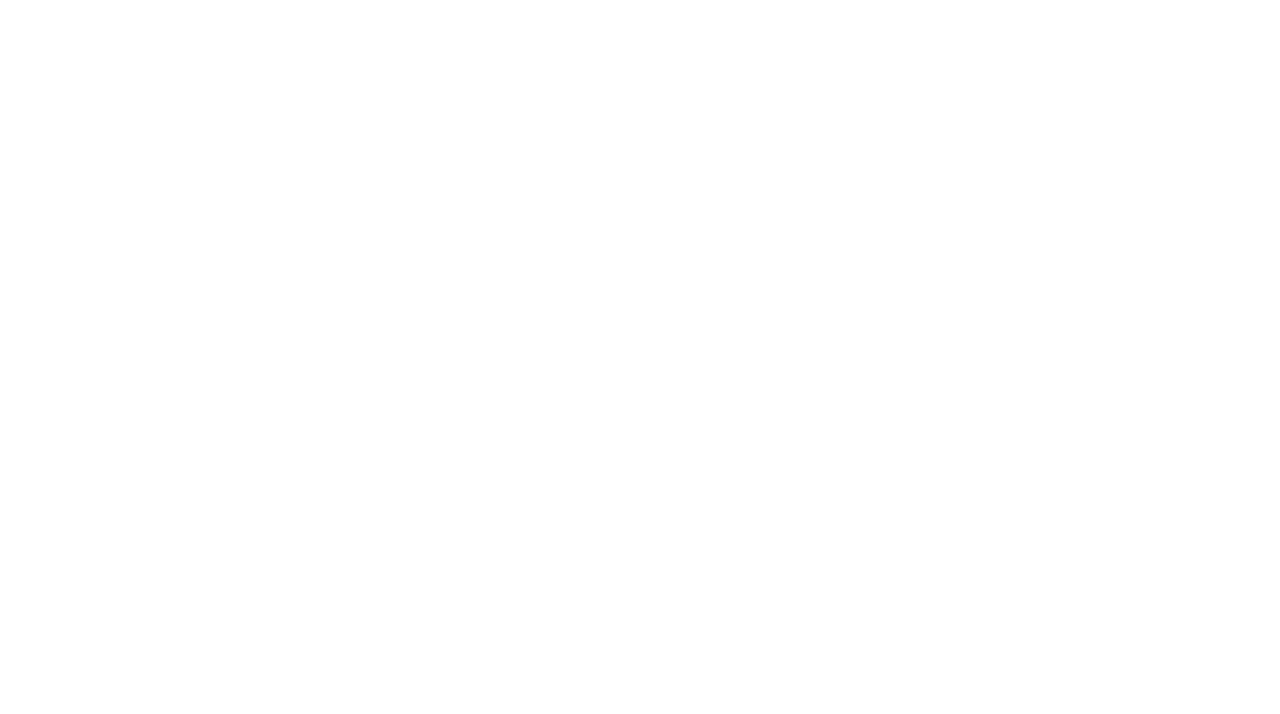
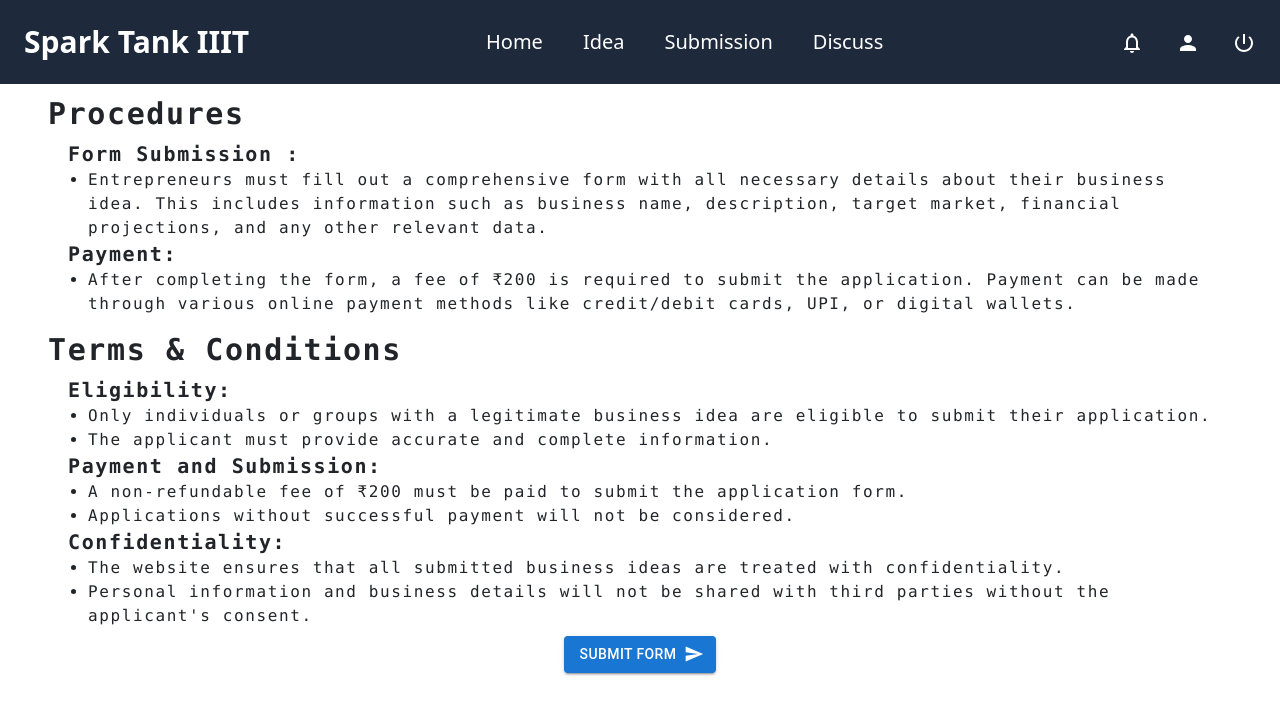
Before and after one commit to Rohit-110/Spark-Tank-IIIT-Frontend, a React (Create React App) app: page /idea in a window 1280 px wide. Before the commit this address had no page. Shown: the top 714 px of the page. Built offline with nearby package versions, Linux system fonts and the light colour scheme.

Commit message:
updates done

```diff
--- a/src/App.js
+++ b/src/App.js
@@ -7,6 +7,7 @@ import MySubmission from './pages/MySubmission.jsx';
 import Signup from './pages/Signup.jsx';
 import Submission from './pages/Submission.jsx';
 import Home from './pages/Home.jsx';
+import Idea from './pages/Idea.jsx';
 function App() {
 
   return (
@@ -15,6 +16,7 @@ function App() {
         <Routes>
           <Route path = "/login" element={<Login/>} />
           <Route path = "/" element={<Signup/>}/>
+          <Route path = "/idea" element={<Idea/>}/>
           <Route path = "/home" element={<Home/>}/>
           <Route path = "/paymentsuccess" element={<PaymentSuccess/>}/>
           <Route path = "/submitform" element={<Form/>}/>
--- a/src/pages/Idea.jsx
+++ b/src/pages/Idea.jsx
@@ -1,10 +1,53 @@
 import React from 'react'
+import Navbar from '../components/Navbar'
+import Button from '@mui/material/Button';
+import SendIcon from '@mui/icons-material/Send';
+import { Link } from 'react-router-dom';
 
 const Idea = () => {
   return (
     <>
-    <div>
-        <div>Procedures</div>
+    <Navbar/>
+    <div className='mt-24 mx-5 font-mono tracking-widest'>
+        <div className='text-3xl font-bold'>Procedures</div>
+        <div className=' mt-2'>
+            <span className='text-xl font-semibold ml-5'>Form Submission : </span>
+            <ul className="list-disc ml-10">
+                <li>Entrepreneurs must fill out a comprehensive form with all necessary details about their business idea. This includes information such as business name, description, target market, financial projections, and any other relevant data.</li>
+            </ul>
+        </div>
+        <div>
+            <span className='text-xl font-semibold ml-5'>Payment:</span>
+            <ul className="list-disc ml-10">
+                <li>After completing the form, a fee of ₹200 is required to submit the application. Payment can be made through various online payment methods like credit/debit cards, UPI, or digital wallets.</li>
+            </ul>
+        </div>
+        <div className='text-3xl font-bold mt-3'>Terms & Conditions</div>
+        <div className='mt-2'>
+            <span className='text-xl font-semibold ml-5 '>Eligibility:</span>
+            <ul className="list-disc ml-10">
+                <li>Only individuals or groups with a legitimate business idea are eligible to submit their application.</li>
+                <li>The applicant must provide accurate and complete information.</li>
+            </ul>
+        </div>
+        <div>
+            <span className='text-xl font-semibold ml-5'>Payment and Submission:</span>
+            <ul className="list-disc ml-10">
+                <li>A non-refundable fee of ₹200 must be paid to submit the application form.</li>
+                <li>Applications without successful payment will not be considered.</li>
+            </ul>
+        </div>
+        <div>
+            <span className='text-xl font-semibold ml-5'>Confidentiality:</span>
+            <ul className="list-disc ml-10">
+                <li>The website ensures that all submitted business ideas are treated with confidentiality.</li>
+                <li>Personal information and business details will not be shared with third parties without the applicant's consent.</li>
+            </ul>
+        </div>
+        <div className='flex justify-center items-center mt-2'>
+            <Link to="/submitform"><Button variant="contained" endIcon={<SendIcon />}>Submit Form</Button></Link>
+        </div>
+
     </div>
     </>
   )
```
